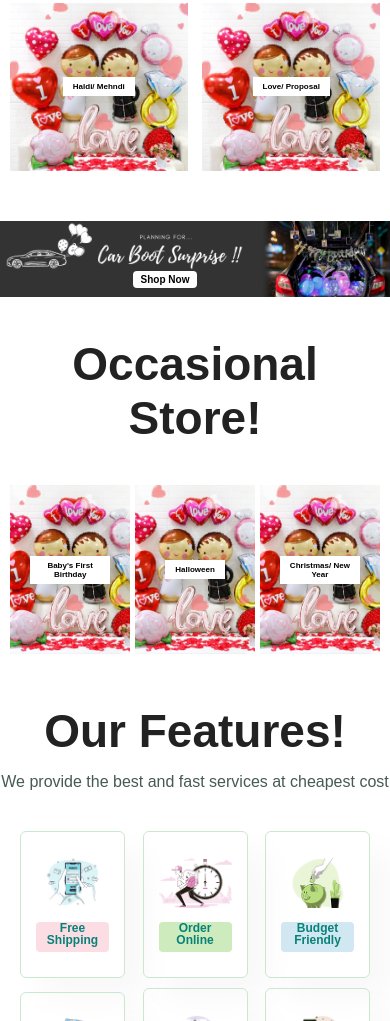
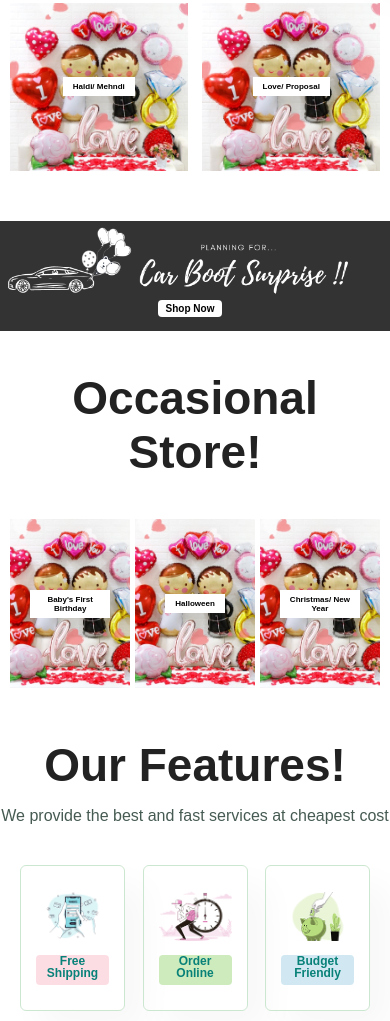
Before and after one commit to yashjain1224/feelSajaavat, a plain HTML site: page index.html in a window 390 px wide. Shown: the part 913-1934 px from the top of the page. Drawn offline with Linux system fonts and the light colour scheme; a web font is replaced by a local one.

Commit message:
New Button Updat

```diff
--- a/style.css
+++ b/style.css
@@ -1413,11 +1413,11 @@ footer .copyright {
     justify-content: center;
     align-items: center;
     text-align: center;
-    background-image: url(img/banner/Car\ Boot\ Surprise\ !!.png);
+    background-image: url(img/banner/Car\ Boot\ Surprise\ updte\ !!\ \(1\)\ \(1\).png);
     width: 100%;
-    height: 9vh;
-    padding-top: 40px;
-    padding-right: 60px;
+    height: 13vh;
+    padding-top: 65px;
+    padding-right: 10px;
     background-size: cover;
     background-position: center;
 }
```
Also changed, not shown: img/banner/Car Boot Surprise updte !! (1) (1).png (added), img/banner/Car Boot Surprise updte !!.png (added).
